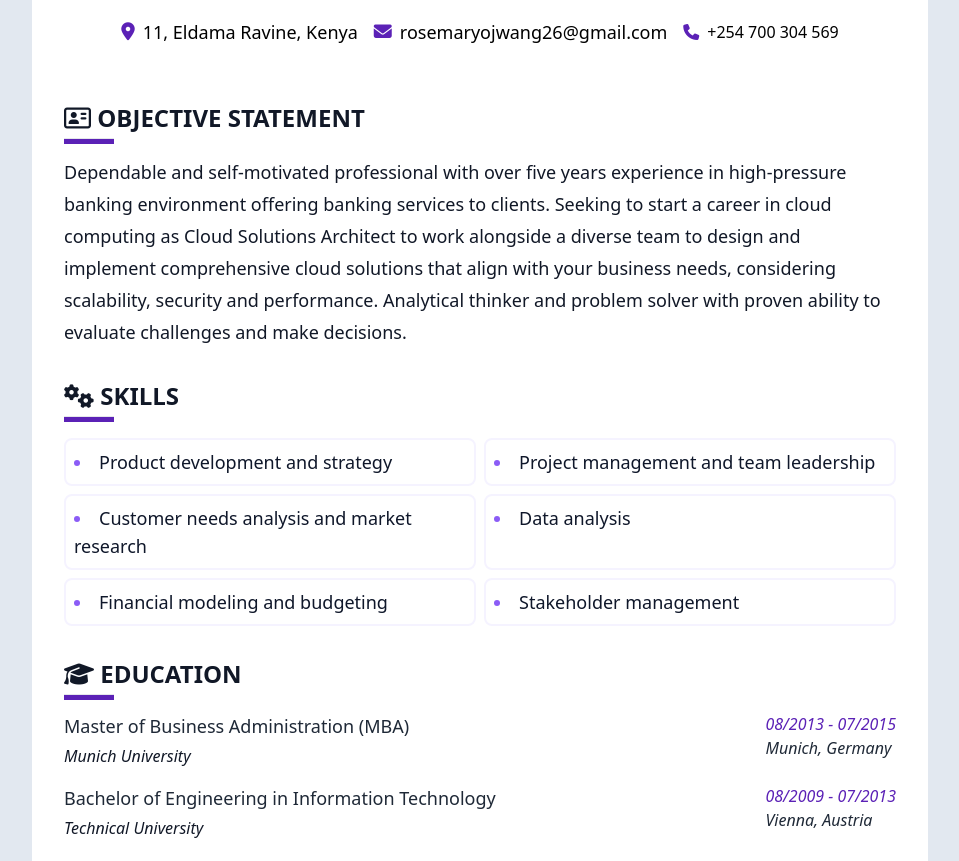
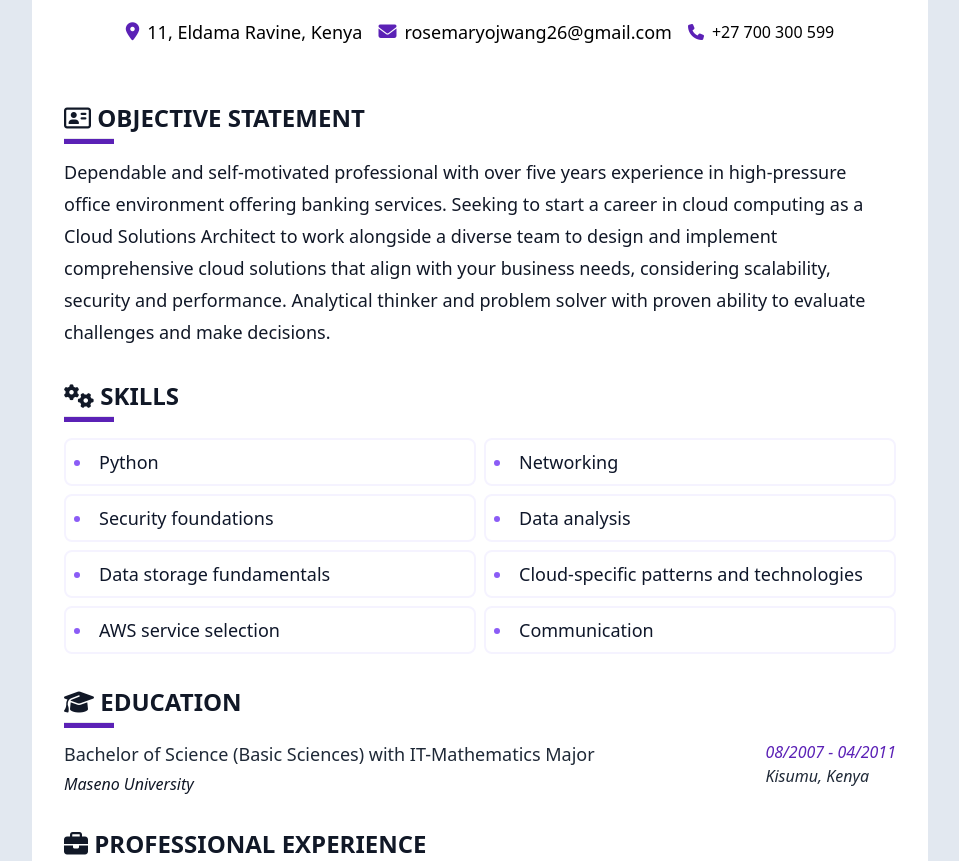
Before and after one commit to RosemaryOjwang/Resume-Template, a plain HTML site: page index.html in a window 1280 px wide. Shown: the part 86-947 px from the top of the page, without its empty margins (160-1119 px from the left). Drawn offline with nearby package versions, Linux system fonts and the light colour scheme.

Commit message:
edit Education

```diff
--- a/index.html
+++ b/index.html
@@ -29,7 +29,7 @@
             </span>
             <span class="text-md font-light flex gap-2 items-center">
                 <i class="fa-solid text-md text-violet-800 fa-phone"></i>
-                +254 700 304 569
+                +27 700 300 599
             </span>
         </div>
     </section>
@@ -43,7 +43,7 @@
 
         <div class="">
             <p class="text-gray-900 font-light text-lg leading-8">
-                Dependable and self-motivated professional with over five years experience in high-pressure banking environment offering banking services to clients. Seeking to start a career in cloud computing as Cloud Solutions Architect to work alongside a diverse team to design and implement comprehensive cloud solutions that align with your business needs, considering scalability, security and performance. Analytical thinker and problem solver with proven ability to evaluate challenges and make decisions.
+                Dependable and self-motivated professional with over five years experience in high-pressure office environment offering banking services. Seeking to start a career in cloud computing as a Cloud Solutions Architect to work alongside a diverse team to design and implement comprehensive cloud solutions that align with your business needs, considering scalability, security and performance. Analytical thinker and problem solver with proven ability to evaluate challenges and make decisions.
 
             </p>
         </div>
@@ -57,22 +57,28 @@
         </h2>
         <ul class="grid grid-cols-2 gap-2 list-disc list-inside marker:text-violet-500">
             <li class="border-2 border-violet-50 text-lg font-light text-slate-900 p-2 rounded-lg">
-                Product development and strategy
+                Python
             </li>
             <li class="border-2 border-violet-50 text-lg font-light text-slate-900 p-2 rounded-lg">
-                Project management and team leadership
+                Networking
             </li>
             <li class="border-2 border-violet-50 text-lg font-light text-slate-900 p-2 rounded-lg">
-                Customer needs analysis and market research
+                Security foundations
             </li>
             <li class="border-2 border-violet-50 text-lg font-light text-slate-900 p-2 rounded-lg">
                 Data analysis
             </li>
             <li class="border-2 border-violet-50 text-lg font-light text-slate-900 p-2 rounded-lg">
-                Financial modeling and budgeting
+                Data storage fundamentals
             </li>
             <li class="border-2 border-violet-50 text-lg font-light text-slate-900 p-2 rounded-lg">
-                Stakeholder management
+                Cloud-specific patterns and technologies
+            </li>
+            <li class="border-2 border-violet-50 text-lg font-light text-slate-900 p-2 rounded-lg">
+                AWS service selection
+            </li>
+            <li class="border-2 border-violet-50 text-lg font-light text-slate-900 p-2 rounded-lg">
+                Communication
             </li>
         </ul>
     </section>
@@ -84,36 +90,21 @@
             <hr class="bg-violet-800 h-1.5 mt-1 w-[50px]">
         </h2>
         <div class="">
-            <div class="flex mb-4 justify-between">
+
+            <div class="flex justify-between">
                 <div class="">
                     <h2 class="text-lg mb-1 font-medium text-gray-800">
-                        Master of Business Administration (MBA)<br>
+                        Bachelor of Science (Basic Sciences) with IT-Mathematics Major<br>
                     </h2>
                     <p class="font-light text-md italic text-gray-900">
-                        Munich University
+                        Maseno University
                     </p>
                 </div>
                 <p class="text-md font-light text-gray-800 italic">
                     <span class="text-violet-800">
-                        08/2013 - 07/2015 <br>
+                        08/2007 - 04/2011<br>
                     </span>
-                    Munich, Germany
-                </p>
-            </div>
-            <div class="flex justify-between">
-                <div class="">
-                    <h2 class="text-lg mb-1 font-medium text-gray-800">
-                        Bachelor of Engineering in Information Technology<br>
-                    </h2>
-                    <p class="font-light text-md italic text-gray-900">
-                        Technical University
-                    </p>
-                </div>
-                <p class="text-md font-light text-gray-800 italic">
-                    <span class="text-violet-800">
-                        08/2009 - 07/2013<br>
-                    </span>
-                    Vienna, Austria
+                    Kisumu, Kenya
                 </p>
             </div>
         </div>
```
